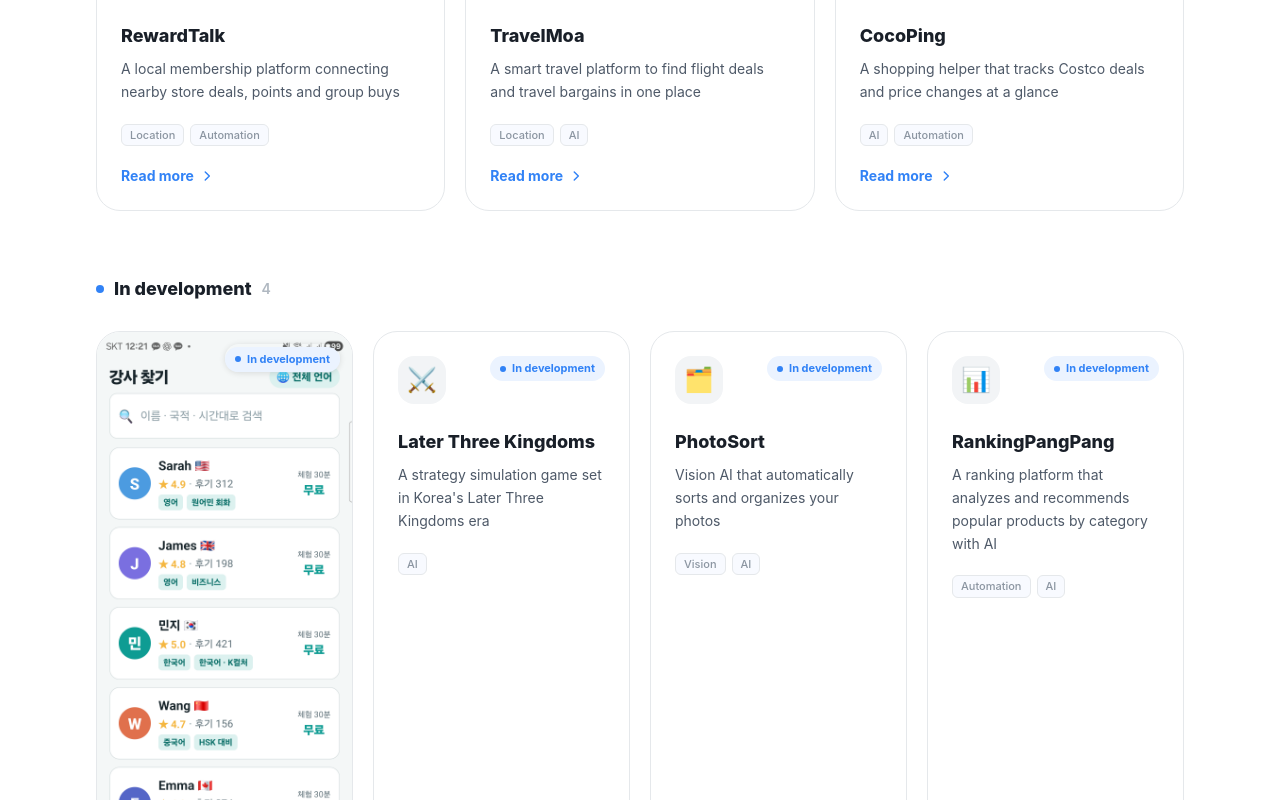
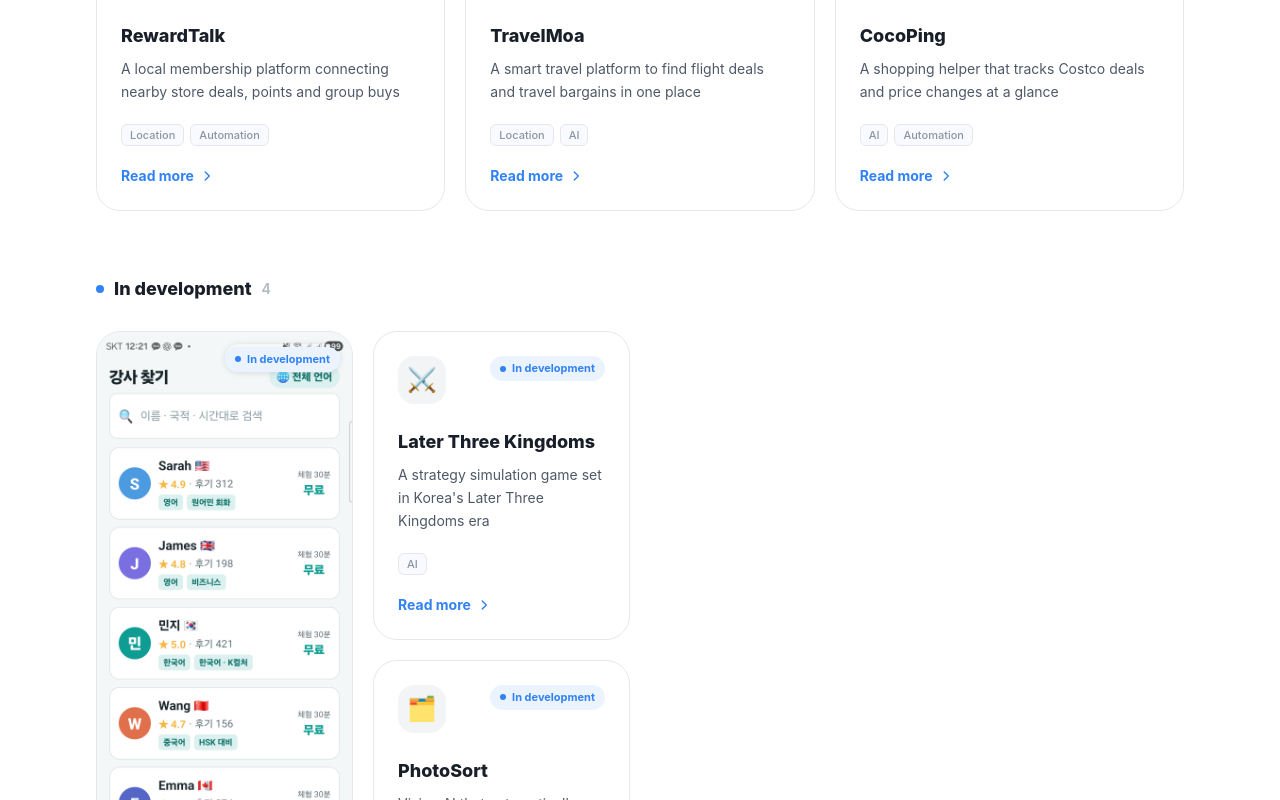
Before and after one commit to lovetoshin/armes-homepage, a Next.js app: page /en/projects in a window 1280 px wide. Shown: the part 2000-2800 px from the top of the page. Built offline with nearby package versions, Linux system fonts and the light colour scheme; no server answers; a web font is replaced by a local one.

Commit message:
fix(projects): 개발중 그룹 2열 세로 일렬 배치 - 월드링고 옆 3개 쌓고 3·4열 비움

```diff
--- a/components/pages/ProjectsContent.tsx
+++ b/components/pages/ProjectsContent.tsx
@@ -53,11 +53,23 @@ export default function ProjectsContent({ locale = "ko" }: { locale?: Locale })
                 </h2>
                 <span className="text-sm text-[#B0B8C1] font-semibold">{list.length}</span>
               </div>
-              <div className={`grid ${GRID_COLS[status]} gap-5 items-start`}>
-                {list.map((p) => (
-                  <ProjectCard key={p.key} project={p} locale={locale} />
-                ))}
-              </div>
+              {status === "dev" ? (
+                /* 개발중: 1열=월드링고(세로 폰스샷) · 2열=나머지 3개 세로 일렬 · 3·4열 비움 */
+                <div className="grid sm:grid-cols-2 lg:grid-cols-4 gap-5 items-start">
+                  <ProjectCard project={list[0]} locale={locale} />
+                  <div className="flex flex-col gap-5">
+                    {list.slice(1).map((p) => (
+                      <ProjectCard key={p.key} project={p} locale={locale} />
+                    ))}
+                  </div>
+                </div>
+              ) : (
+                <div className={`grid ${GRID_COLS[status]} gap-5 items-start`}>
+                  {list.map((p) => (
+                    <ProjectCard key={p.key} project={p} locale={locale} />
+                  ))}
+                </div>
+              )}
             </section>
           );
         })}
```
